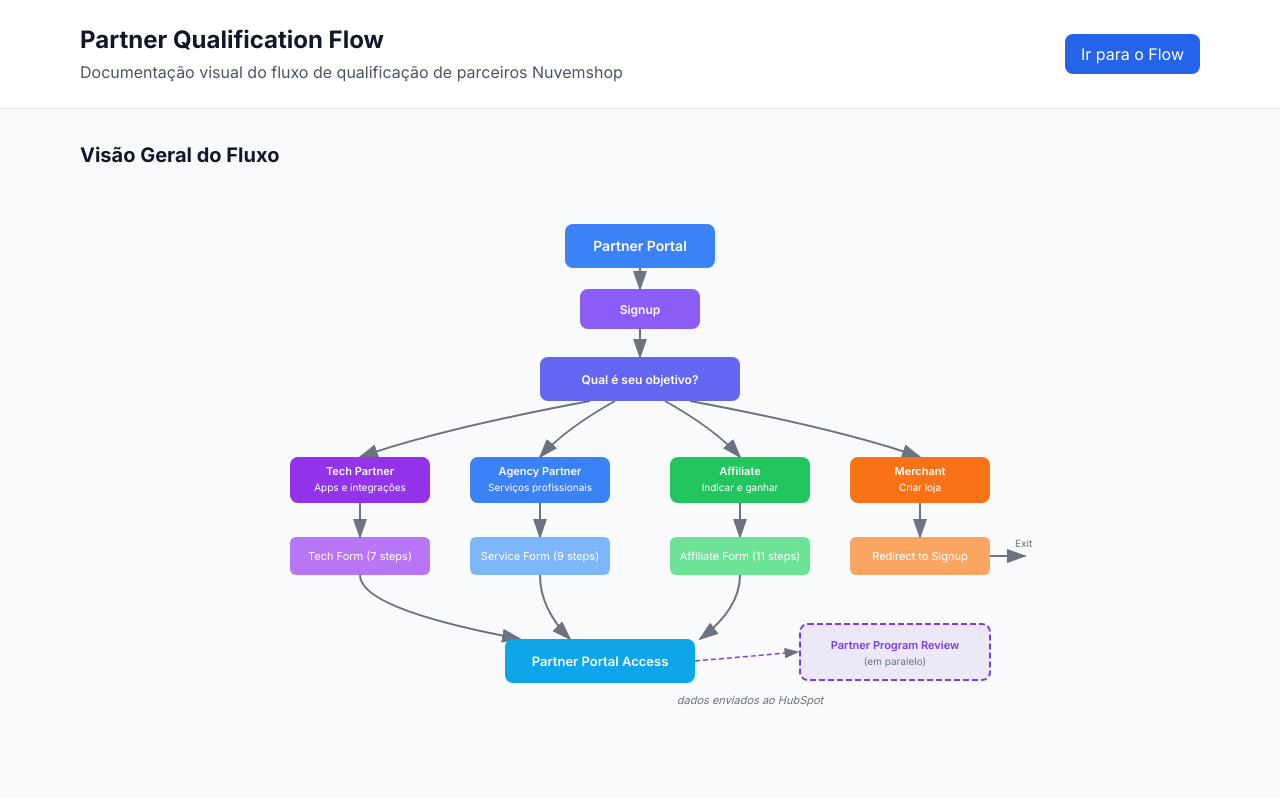
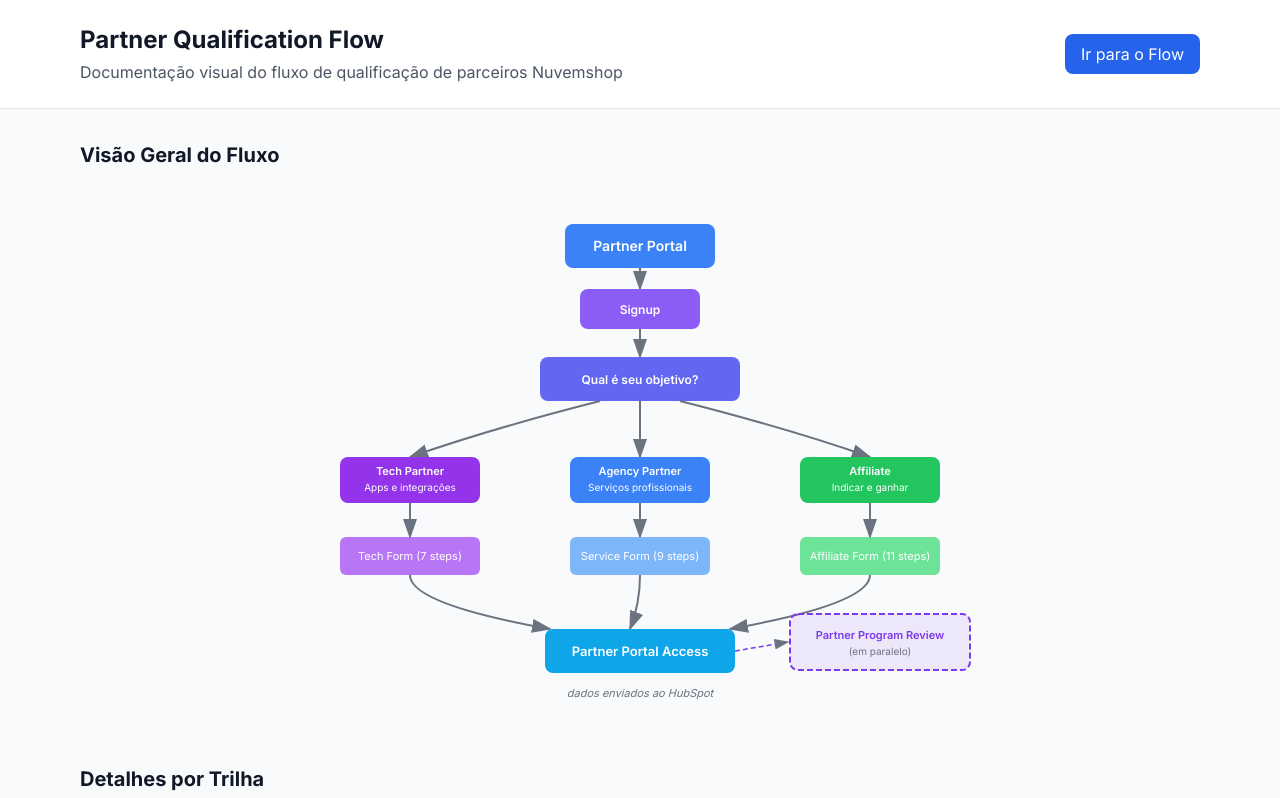
Before and after one commit to brunogobbis-coder/qualification-flow-partnerportal, a Next.js app: page /flow in a window 1280 px wide. Shown: the top 798 px of the page. Built offline with nearby package versions, Linux system fonts and the light colour scheme.

Commit message:
fix: remove Merchant Redirect from /flow documentation page
Remove the Merchant track from the flow diagram SVG, objective step
options, and the collapsible section. Rebalance the SVG to show only
the 3 remaining partner tracks (Tech, Agency, Affiliate).

```diff
--- a/src/app/flow/page.tsx
+++ b/src/app/flow/page.tsx
@@ -20,7 +20,7 @@
     name: 'Objetivo',
     description: 'Seleção do tipo de parceria',
     fieldType: 'radio',
-    options: ['Tech Partner', 'Agency Partner', 'Afiliado', 'Criar loja (redirect)'],
+    options: ['Tech Partner', 'Agency Partner', 'Afiliado'],
     isDefault: true
   },
   {
@@ -73,7 +73,7 @@
     name: 'Objetivo',
     description: 'Seleção do tipo de parceria',
     fieldType: 'radio',
-    options: ['Tech Partner', 'Agency Partner', 'Afiliado', 'Criar loja (redirect)'],
+    options: ['Tech Partner', 'Agency Partner', 'Afiliado'],
     isDefault: true
   },
   {
@@ -140,7 +140,7 @@
     name: 'Objetivo',
     description: 'Seleção do tipo de parceria',
     fieldType: 'radio',
-    options: ['Tech Partner', 'Agency Partner', 'Afiliado', 'Criar loja (redirect)'],
+    options: ['Tech Partner', 'Agency Partner', 'Afiliado'],
     isDefault: true
   },
   {
@@ -296,106 +296,86 @@
 function MainFlowDiagram() {
   return (
     <div className="bg-gray-50 rounded-xl p-6 overflow-x-auto">
-      <svg viewBox="0 0 800 530" className="w-full min-w-[600px]" style={{ maxHeight: '530px' }}>
+      <svg viewBox="0 0 700 500" className="w-full min-w-[500px]" style={{ maxHeight: '500px' }}>
         {/* Definitions */}
         <defs>
           <marker id="arrowhead" markerWidth="10" markerHeight="7" refX="9" refY="3.5" orient="auto">
             <polygon points="0 0, 10 3.5, 0 7" fill="#6B7280" />
           </marker>
-          <pattern id="diag-stripe" width="8" height="8" patternUnits="userSpaceOnUse" patternTransform="rotate(45)">
-            <rect width="3" height="8" fill="rgba(255,255,255,0.15)" />
-          </pattern>
         </defs>
 
         {/* 1. Partner Portal */}
-        <rect x="325" y="15" width="150" height="44" rx="8" fill="#3B82F6" />
-        <text x="400" y="42" textAnchor="middle" fill="white" fontSize="14" fontWeight="600">Partner Portal</text>
+        <rect x="275" y="15" width="150" height="44" rx="8" fill="#3B82F6" />
+        <text x="350" y="42" textAnchor="middle" fill="white" fontSize="14" fontWeight="600">Partner Portal</text>
 
         {/* Arrow: Portal -> Signup */}
-        <line x1="400" y1="59" x2="400" y2="80" stroke="#6B7280" strokeWidth="2" markerEnd="url(#arrowhead)" />
+        <line x1="350" y1="59" x2="350" y2="80" stroke="#6B7280" strokeWidth="2" markerEnd="url(#arrowhead)" />
 
         {/* 2. Signup */}
-        <rect x="340" y="80" width="120" height="40" rx="8" fill="#8B5CF6" />
-        <text x="400" y="105" textAnchor="middle" fill="white" fontSize="12" fontWeight="600">Signup</text>
+        <rect x="290" y="80" width="120" height="40" rx="8" fill="#8B5CF6" />
+        <text x="350" y="105" textAnchor="middle" fill="white" fontSize="12" fontWeight="600">Signup</text>
 
         {/* Arrow: Signup -> Question */}
-        <line x1="400" y1="120" x2="400" y2="148" stroke="#6B7280" strokeWidth="2" markerEnd="url(#arrowhead)" />
+        <line x1="350" y1="120" x2="350" y2="148" stroke="#6B7280" strokeWidth="2" markerEnd="url(#arrowhead)" />
 
         {/* 3. Initial Question */}
-        <rect x="300" y="148" width="200" height="44" rx="8" fill="#6366F1" />
-        <text x="400" y="175" textAnchor="middle" fill="white" fontSize="12" fontWeight="600">Qual é seu objetivo?</text>
+        <rect x="250" y="148" width="200" height="44" rx="8" fill="#6366F1" />
+        <text x="350" y="175" textAnchor="middle" fill="white" fontSize="12" fontWeight="600">Qual é seu objetivo?</text>
 
-        {/* Arrows from Question to Tracks */}
-        <path d="M 350 192 Q 200 220 120 248" fill="none" stroke="#6B7280" strokeWidth="2" markerEnd="url(#arrowhead)" />
-        <path d="M 375 192 Q 325 220 300 248" fill="none" stroke="#6B7280" strokeWidth="2" markerEnd="url(#arrowhead)" />
-        <path d="M 425 192 Q 475 220 500 248" fill="none" stroke="#6B7280" strokeWidth="2" markerEnd="url(#arrowhead)" />
-        <path d="M 450 192 Q 600 220 680 248" fill="none" stroke="#6B7280" strokeWidth="2" markerEnd="url(#arrowhead)" />
+        {/* Arrows from Question to 3 Tracks */}
+        <path d="M 310 192 Q 200 220 120 248" fill="none" stroke="#6B7280" strokeWidth="2" markerEnd="url(#arrowhead)" />
+        <line x1="350" y1="192" x2="350" y2="248" stroke="#6B7280" strokeWidth="2" markerEnd="url(#arrowhead)" />
+        <path d="M 390 192 Q 500 220 580 248" fill="none" stroke="#6B7280" strokeWidth="2" markerEnd="url(#arrowhead)" />
 
-        {/* 4. Four Tracks */}
+        {/* 4. Three Tracks */}
         {/* Tech Partner */}
         <rect x="50" y="248" width="140" height="46" rx="8" fill="#9333EA" />
         <text x="120" y="266" textAnchor="middle" fill="white" fontSize="11" fontWeight="600">Tech Partner</text>
         <text x="120" y="282" textAnchor="middle" fill="white" fontSize="10">Apps e integrações</text>
 
         {/* Agency Partner */}
-        <rect x="230" y="248" width="140" height="46" rx="8" fill="#3B82F6" />
-        <text x="300" y="266" textAnchor="middle" fill="white" fontSize="11" fontWeight="600">Agency Partner</text>
-        <text x="300" y="282" textAnchor="middle" fill="white" fontSize="10">Serviços profissionais</text>
+        <rect x="280" y="248" width="140" height="46" rx="8" fill="#3B82F6" />
+        <text x="350" y="266" textAnchor="middle" fill="white" fontSize="11" fontWeight="600">Agency Partner</text>
+        <text x="350" y="282" textAnchor="middle" fill="white" fontSize="10">Serviços profissionais</text>
 
         {/* Affiliate */}
-        <rect x="430" y="248" width="140" height="46" rx="8" fill="#22C55E" />
-        <text x="500" y="266" textAnchor="middle" fill="white" fontSize="11" fontWeight="600">Affiliate</text>
-        <text x="500" y="282" textAnchor="middle" fill="white" fontSize="10">Indicar e ganhar</text>
-
-        {/* Merchant */}
-        <rect x="610" y="248" width="140" height="46" rx="8" fill="#F97316" />
-        <text x="680" y="266" textAnchor="middle" fill="white" fontSize="11" fontWeight="600">Merchant</text>
-        <text x="680" y="282" textAnchor="middle" fill="white" fontSize="10">Criar loja</text>
+        <rect x="510" y="248" width="140" height="46" rx="8" fill="#22C55E" />
+        <text x="580" y="266" textAnchor="middle" fill="white" fontSize="11" fontWeight="600">Affiliate</text>
+        <text x="580" y="282" textAnchor="middle" fill="white" fontSize="10">Indicar e ganhar</text>
 
         {/* 5. Forms */}
-        {/* Arrows from Tracks to Forms */}
         <line x1="120" y1="294" x2="120" y2="328" stroke="#6B7280" strokeWidth="2" markerEnd="url(#arrowhead)" />
-        <line x1="300" y1="294" x2="300" y2="328" stroke="#6B7280" strokeWidth="2" markerEnd="url(#arrowhead)" />
-        <line x1="500" y1="294" x2="500" y2="328" stroke="#6B7280" strokeWidth="2" markerEnd="url(#arrowhead)" />
-        <line x1="680" y1="294" x2="680" y2="328" stroke="#6B7280" strokeWidth="2" markerEnd="url(#arrowhead)" />
+        <line x1="350" y1="294" x2="350" y2="328" stroke="#6B7280" strokeWidth="2" markerEnd="url(#arrowhead)" />
+        <line x1="580" y1="294" x2="580" y2="328" stroke="#6B7280" strokeWidth="2" markerEnd="url(#arrowhead)" />
 
         <rect x="50" y="328" width="140" height="38" rx="6" fill="#A855F7" opacity="0.8" />
         <text x="120" y="351" textAnchor="middle" fill="white" fontSize="11">Tech Form (7 steps)</text>
 
-        <rect x="230" y="328" width="140" height="38" rx="6" fill="#60A5FA" opacity="0.8" />
-        <text x="300" y="351" textAnchor="middle" fill="white" fontSize="11">Service Form (9 steps)</text>
+        <rect x="280" y="328" width="140" height="38" rx="6" fill="#60A5FA" opacity="0.8" />
+        <text x="350" y="351" textAnchor="middle" fill="white" fontSize="11">Service Form (9 steps)</text>
 
-        <rect x="430" y="328" width="140" height="38" rx="6" fill="#4ADE80" opacity="0.8" />
-        <text x="500" y="351" textAnchor="middle" fill="white" fontSize="11">Affiliate Form (11 steps)</text>
-
-        <rect x="610" y="328" width="140" height="38" rx="6" fill="#FB923C" opacity="0.8" />
-        <text x="680" y="351" textAnchor="middle" fill="white" fontSize="11">Redirect to Signup</text>
-
-        {/* Merchant redirect arrow out */}
-        <line x1="750" y1="347" x2="785" y2="347" stroke="#6B7280" strokeWidth="2" markerEnd="url(#arrowhead)" />
-        <text x="775" y="338" fontSize="10" fill="#6B7280">Exit</text>
+        <rect x="510" y="328" width="140" height="38" rx="6" fill="#4ADE80" opacity="0.8" />
+        <text x="580" y="351" textAnchor="middle" fill="white" fontSize="11">Affiliate Form (11 steps)</text>
 
         {/* 6. All forms -> Partner Portal Access */}
-        {/* Arrows from Forms to Portal Access */}
-        <path d="M 120 366 Q 120 400 280 430" fill="none" stroke="#6B7280" strokeWidth="2" markerEnd="url(#arrowhead)" />
-        <path d="M 300 366 Q 300 400 330 430" fill="none" stroke="#6B7280" strokeWidth="2" markerEnd="url(#arrowhead)" />
-        <path d="M 500 366 Q 500 400 460 430" fill="none" stroke="#6B7280" strokeWidth="2" markerEnd="url(#arrowhead)" />
+        <path d="M 120 366 Q 120 395 260 420" fill="none" stroke="#6B7280" strokeWidth="2" markerEnd="url(#arrowhead)" />
+        <path d="M 350 366 Q 350 395 340 420" fill="none" stroke="#6B7280" strokeWidth="2" markerEnd="url(#arrowhead)" />
+        <path d="M 580 366 Q 580 395 440 420" fill="none" stroke="#6B7280" strokeWidth="2" markerEnd="url(#arrowhead)" />
 
         {/* Partner Portal Access */}
-        <rect x="265" y="430" width="190" height="44" rx="8" fill="#0EA5E9" />
-        <text x="360" y="457" textAnchor="middle" fill="white" fontSize="13" fontWeight="600">Partner Portal Access</text>
+        <rect x="255" y="420" width="190" height="44" rx="8" fill="#0EA5E9" />
+        <text x="350" y="447" textAnchor="middle" fill="white" fontSize="13" fontWeight="600">Partner Portal Access</text>
 
-        {/* 7. Partner Program Review (parallel - dashed box to the right) */}
-        <rect x="560" y="415" width="190" height="56" rx="8" fill="none" stroke="#7C3AED" strokeWidth="2" strokeDasharray="6 3" />
-        <rect x="560" y="415" width="190" height="56" rx="8" fill="#7C3AED" opacity="0.1" />
-        <text x="655" y="440" textAnchor="middle" fill="#7C3AED" fontSize="11" fontWeight="600">Partner Program Review</text>
-        <text x="655" y="456" textAnchor="middle" fill="#6B7280" fontSize="10">(em paralelo)</text>
+        {/* 7. Partner Program Review (parallel) */}
+        <rect x="500" y="405" width="180" height="56" rx="8" fill="none" stroke="#7C3AED" strokeWidth="2" strokeDasharray="6 3" />
+        <rect x="500" y="405" width="180" height="56" rx="8" fill="#7C3AED" opacity="0.1" />
+        <text x="590" y="430" textAnchor="middle" fill="#7C3AED" fontSize="11" fontWeight="600">Partner Program Review</text>
+        <text x="590" y="446" textAnchor="middle" fill="#6B7280" fontSize="10">(em paralelo)</text>
 
-        {/* Dashed arrow from Portal Access to Review (parallel) */}
-        <line x1="455" y1="452" x2="558" y2="443" stroke="#7C3AED" strokeWidth="1.5" strokeDasharray="5 3" markerEnd="url(#arrowhead)" />
+        <line x1="445" y1="442" x2="498" y2="433" stroke="#7C3AED" strokeWidth="1.5" strokeDasharray="5 3" markerEnd="url(#arrowhead)" />
 
         {/* Label: dados enviados ao HubSpot */}
-        <text x="510" y="495" textAnchor="middle" fill="#6B7280" fontSize="11" fontStyle="italic">dados enviados ao HubSpot</text>
+        <text x="350" y="488" textAnchor="middle" fill="#6B7280" fontSize="11" fontStyle="italic">dados enviados ao HubSpot</text>
       </svg>
     </div>
   );
@@ -663,33 +643,6 @@
               </div>
             </CollapsibleSection>
 
-            <CollapsibleSection title="Merchant Redirect - Lojistas (Redirecionamento)" color="orange">
-              <div className="p-4 bg-orange-50 rounded-lg">
-                <h4 className="font-semibold text-orange-900 mb-2">Fluxo de Redirecionamento</h4>
-                <ol className="space-y-2 text-orange-800">
-                  <li className="flex items-start gap-2">
-                    <span className="flex-shrink-0 w-6 h-6 rounded-full bg-orange-500 text-white text-sm flex items-center justify-center font-bold">1</span>
-                    <span>Usuário seleciona "Criar minha loja virtual"</span>
-                  </li>
-                  <li className="flex items-start gap-2">
-                    <span className="flex-shrink-0 w-6 h-6 rounded-full bg-orange-500 text-white text-sm flex items-center justify-center font-bold">2</span>
-                    <span>Sistema exibe confirmação com pergunta secundária</span>
-                  </li>
-                  <li className="flex items-start gap-2">
-                    <span className="flex-shrink-0 w-6 h-6 rounded-full bg-orange-500 text-white text-sm flex items-center justify-center font-bold">3</span>
-                    <span><strong>"Você também quer oferecer serviços?"</strong></span>
-                  </li>
-                  <li className="flex items-start gap-2">
-                    <span className="flex-shrink-0 w-6 h-6 rounded-full bg-orange-500 text-white text-sm flex items-center justify-center font-bold">4a</span>
-                    <span>Se SIM → Redireciona para Agency Partner</span>
-                  </li>
-                  <li className="flex items-start gap-2">
-                    <span className="flex-shrink-0 w-6 h-6 rounded-full bg-orange-500 text-white text-sm flex items-center justify-center font-bold">4b</span>
-                    <span>Se NÃO → Redireciona para signup Nuvemshop</span>
-                  </li>
-                </ol>
-              </div>
-            </CollapsibleSection>
           </div>
         </section>
 
```
